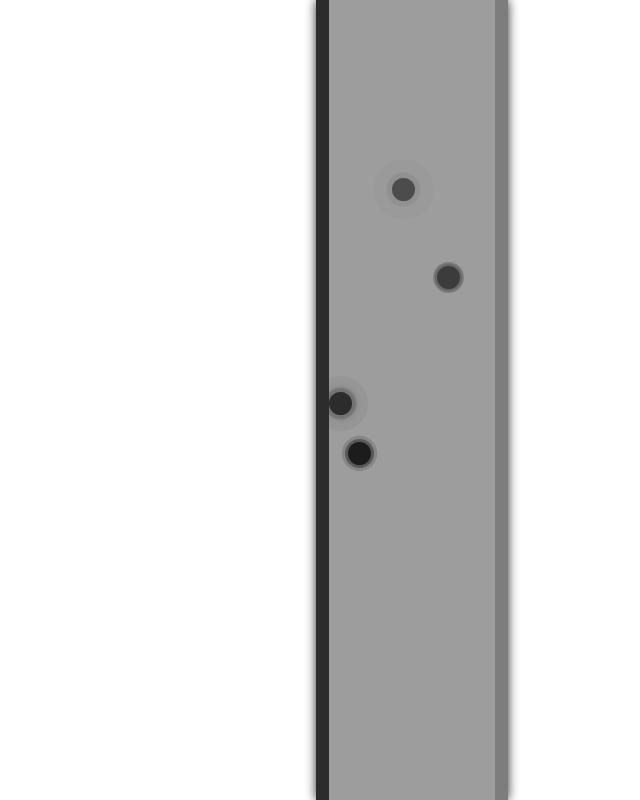
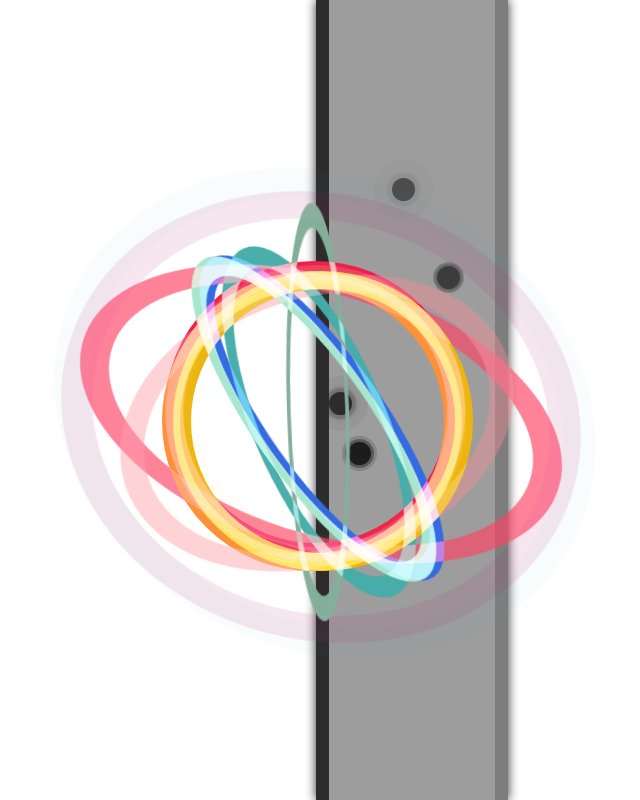
Before and after one commit to Xigrux/HeartSTRs, a PHP site: page /mainGame.html in a window 1280 px wide. Shown: the whole page, without its empty margins (324-964 px from the left). Run offline with PHP 8.4, Linux system fonts and the light colour scheme.

Commit message:
ring created and animated

```diff
--- a/main.css
+++ b/main.css
@@ -569,3 +569,198 @@
     80% {position:relative; left: 89px}
     90% {position:relative; left: -8px}
   }
+
+/* RING */
+
+.ring-group {
+  display: inline-block;
+  margin: auto;
+  width: 300px;
+  height: 300px;
+  position: relative;
+  top: 45%;
+  -webkit-transform: translateY(-45%);
+          transform: translateY(-45%);
+}
+
+.ring {
+  width: 300px;
+  height: 300px;
+  border-radius: 300px;
+  position: absolute;
+  mix-blend-mode: screen;
+  background: transparent;
+  animation-duration: 6s;
+  animation-iteration-count: infinite;
+  animation-timing-function: ease;
+  animation-direction: alternate-reverse;
+  border: 18px solid #222;
+}
+
+.ring:nth-child(0) {
+  border-size: 5px;
+  left: -2px;
+  top: 0px;
+  border-color: #F67280;
+  animation-name: cycle1;
+  animation-delay: 1s;
+}
+
+.ring:nth-child(1) {
+  border-size: 6px;
+  left: 9px;
+  top: -2px;
+  border-color: #2F9599
+  ;
+  animation-name: cycle2;
+}
+
+.ring:nth-child(2) {
+  border-size: 8px;
+  left: 3px;
+  top: 7px;
+  border-color: #45ADA8;
+  animation-name: cycle3;
+  animation-delay: 0.6s;
+}
+
+.ring:nth-child(3) {
+  border-size: 6px;
+  left: 5px;
+  top: -5px;
+  border-color: #F9D423 ;
+  animation-name: cycle4;
+}
+
+.ring:nth-child(4) {
+  left: -4px;
+  top: 6px;
+  border-color: #FC913A;
+  animation-name: cycle5;
+  animation-delay: 0.4s;
+}
+
+.ring:nth-child(5) {
+  border-size: 16px;
+  left: 2px;
+  top: -3px;
+  border-color: #83AF9B;
+  animation-name: cycle1;
+}
+
+.ring:nth-child(6) {
+  border-size: 10px;
+  left: 5px;
+  top: 2px;
+  border-color: #A7226E;
+  animation-name: cycle2;
+  animation-delay: 0.3s;
+}
+
+.ring:nth-child(7) {
+  border-size: 9px;
+  left: -2px;
+  top: 4px;
+  border-color: #A8E6CE;
+  animation-name: cycle3;
+}
+
+.ring:nth-child(8) {
+  border-size: 4px;
+  left: 5px;
+  top: -1px;
+  border-color: #FE4365;
+  animation-name: cycle4;
+  animation-delay: 1s;
+}
+
+.ring:nth-child(9) {
+  left: 7px;
+  top: 6px;
+  border-color: #edb40f;
+  animation-name: cycle5;
+  animation-delay: 1s;
+}
+
+.ring:nth-child(10) {
+  left: 6px;
+  top: 3px;
+  border-color: #3569e1;
+  animation-name: cycle3;
+}
+
+.ring:nth-child(11) {
+  border-size: 8px;
+  left: 1px;
+  top: 8px;
+  border-color: #FF8C94;
+  animation-name: cycle4;
+  animation-delay: 0.7s;
+}
+
+.ring:nth-child(12) {
+  left: -1px;
+  top: -4px;
+  border-color: #EC2049;
+  animation-name: cycle5;
+  animation-delay: 0.3s;
+}
+
+
+
+@keyframes cycle1 {
+  0% {    opacity: 0.7; transform: rotate(0deg) scaleX(0.9) scaleY(1);
+  }
+  50% {
+     opacity: 1 ; transform: rotate(180deg) scaleX(0.2) scaleY(1.4);
+  }
+  100% {
+     opacity: 0.1; transform: rotate(360deg) scaleX(0.9) scaleY(1.5);
+  }
+}
+
+@keyframes cycle2 {
+  0% {     opacity: 0.7; transform: rotate(31deg) scaleX(0.9) scaleY(1);
+  }
+  25% {
+     opacity: 0.7; transform: rotate(121deg) scaleX(1) scaleY(0.9);
+  }
+  50% {
+     opacity: 0.0; transform: rotate(211deg) scaleX(1.9) scaleY(1.6);
+  }
+  75% {
+     opacity: 1; transform: rotate(301deg) scaleX(0.3) scaleY(0.9);
+  }
+  100% {
+     opacity: 0.2; transform: rotate(391deg) scaleX(0.9) scaleY(1.2);
+  }
+}
+
+@keyframes cycle3 {
+  0% {
+     opacity: 0.7; transform: rotate(413deg) scaleX(0.8) scaleY(1);
+  }
+  50% {
+     opacity: 1; transform: rotate(233deg) scaleX(1.3) scaleY(0.4);
+  }
+  100% {     opacity: 0.0; transform: rotate(53deg) scaleX(1) scaleY(1);
+  }
+}
+
+@keyframes cycle4 {
+  0% {
+     opacity: 0.3; transform: rotate(472deg) scaleX(0.9) scaleY(0.9);
+  }
+  25% {
+     opacity: 0.7; transform: rotate(382deg) scaleX(1.7) scaleY(0.9);
+  }
+  50% {
+     opacity: 0.0; transform: rotate(292deg) scaleX(0.9) scaleY(1);
+  }
+  75% {
+     opacity: 1; transform: rotate(202deg) scaleX(0.6) scaleY(0.3);
+  }
+  100% {
+     opacity: 0.7; transform: rotate(112deg) scaleX(0.9) scaleY(1.4);
+  }
+}
--- a/mainGame.html
+++ b/mainGame.html
@@ -147,23 +147,22 @@
 
       <div class="path-way-3 ani-flow be">
       </div>
+    </div>
 
-      <div id="wheel">
-        <div id="bar-1"></div>
-        <div id="bar-2"></div>
-        <div id="bar-3"></div>
-        <div id="bar-4"></div>
-        <div id="bar-5"></div>
-        <div id="bar-6"></div>
-        <div id="bar-7"></div>
-        <div id="bar-8"></div>
-        <div id="bar-9"></div>
-        <div id="bar-10"></div>
-        <div id="bar-11"></div>
-        <div id="bar-12"></div>
-        <div id="bar-13"></div>
-      </div>
-
+    <div class="ring-group">
+      <div class="ring"></div>
+      <div class="ring"></div>
+      <div class="ring"></div>
+      <div class="ring"></div>
+      <div class="ring"></div>
+      <div class="ring"></div>
+      <div class="ring"></div>
+      <div class="ring"></div>
+      <div class="ring"></div>
+      <div class="ring"></div>
+      <div class="ring"></div>
+      <div class="ring"></div>
+      <div class="ring"></div>
     </div>
 
   </div>
```
